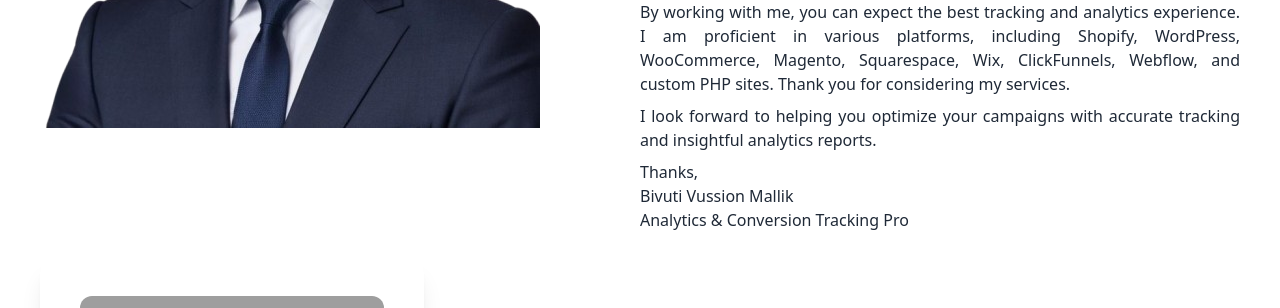
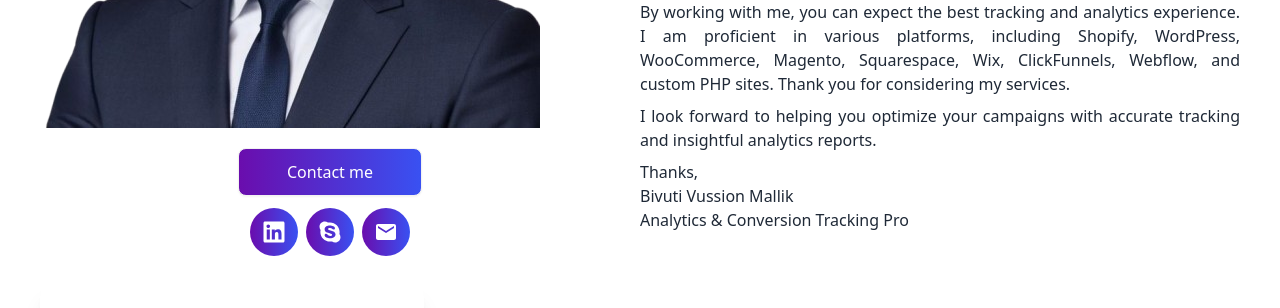
Before and after one commit to Priyanka-Das-Dipa/bivu-portfolio, a React (Vite) app: page / in a window 1280 px wide. Shown: the part 2220-2528 px from the top of the page. Built offline with nearby package versions, Linux system fonts and the light colour scheme; grey boxes are pictures that could not be loaded.

Commit message:
About me text, image, btn done

```diff
--- a/src/components/AboutMe.jsx
+++ b/src/components/AboutMe.jsx
@@ -1,4 +1,7 @@
+import { FaLinkedin, FaSkype } from "react-icons/fa";
 import img from "../assets/profile-img.png";
+import { MdEmail } from "react-icons/md";
+import { Link } from "react-router-dom";
 
 const AboutMe = () => {
   return (
@@ -6,6 +9,36 @@
       <div className="flex">
         <div className="flex-1">
           <img src={img} alt="" />
+          <div className="pt-5">
+            <div className="flex justify-center items-center mb-3">
+              <button className="btn px-12 bg-primary-gradient text-white transition-all duration-300 mr-5 text-base font-medium">
+                Contact me
+              </button>
+            </div>
+            <div className="flex gap-2 justify-center items-start -ml-5">
+              <button className="p-3 bg-primary-gradient text-white rounded-full">
+                <Link
+                  to="https://www.linkedin.com/in/bivuti-vussion-mallik/"
+                  target="_blank"
+                >
+                  <FaLinkedin className="text-2xl" />
+                </Link>
+              </button>
+              <button className="p-3 bg-primary-gradient text-white rounded-full">
+                <Link
+                  to="skype:live:.cid.b079b4dabb308aff?chat"
+                  target="_blank"
+                >
+                  <FaSkype className="text-2xl" />
+                </Link>
+              </button>
+              <button className="p-3 bg-primary-gradient text-white rounded-full">
+                <Link to="https://www.facebook.com/bivutim" target="_blank">
+                  <MdEmail className="text-2xl" />
+                </Link>
+              </button>
+            </div>
+          </div>
         </div>
 
         <div className="flex-1">
```
